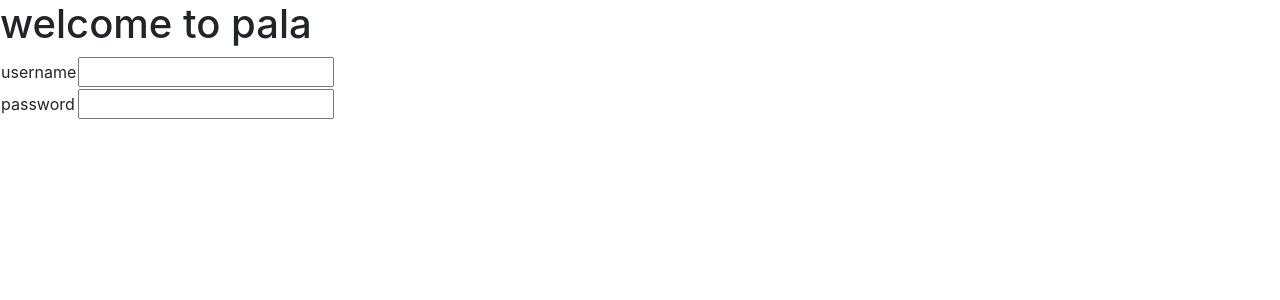
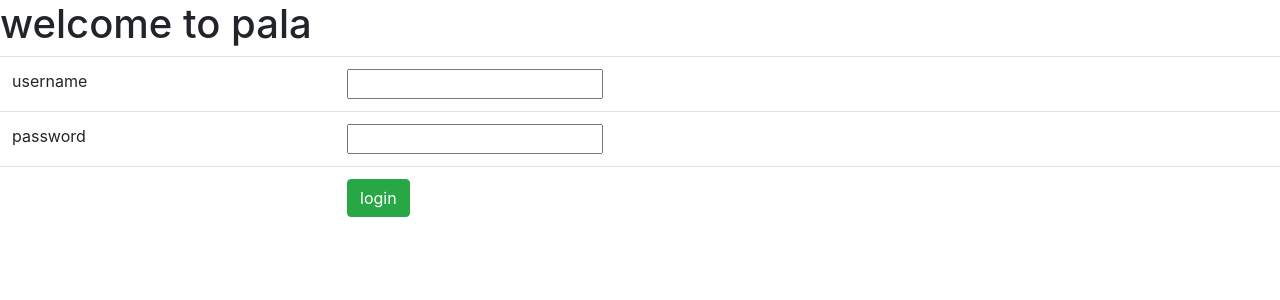
Before and after one commit to Charlespalex/gtc-workshop, a Flask app: page / in a window 1280 px wide. Shown: the top 300 px of the page. Run offline with Flask 2, Linux system fonts and the light colour scheme; some libraries are stand-ins or nearby versions.

Commit message:
web page 3

```diff
--- /dev/null
+++ b/requirements.txt
@@ -0,0 +1,5 @@
+Flask==1.0.2
+gunicorn==19.9.0
+Jinja2==2.10
+virtualenv==15.1.0
+Werkzeug==0.14.1
--- /dev/null
+++ b/runtime.txt
@@ -0,0 +1 @@
+python-3.6.6
--- a/templates/index.html
+++ b/templates/index.html
@@ -9,7 +9,9 @@
 </head>
 <body>
  <h1>welcome to pala</h1>
- <table>
+ <table class=table>
+
+
      <tr>
          <td>username</td>
          <td><input type="text"></td>
@@ -19,6 +21,10 @@
          <td><input type="password">
          </td>
      </tr>
+     <tr>
+         <td></td>
+         <td><button class="btn btn-success">login</button></td>
+     </tr>
  </table>
 </body>
 </html>
```
Also changed, not shown: app.py (line endings or trailing spaces), 1 other file.
